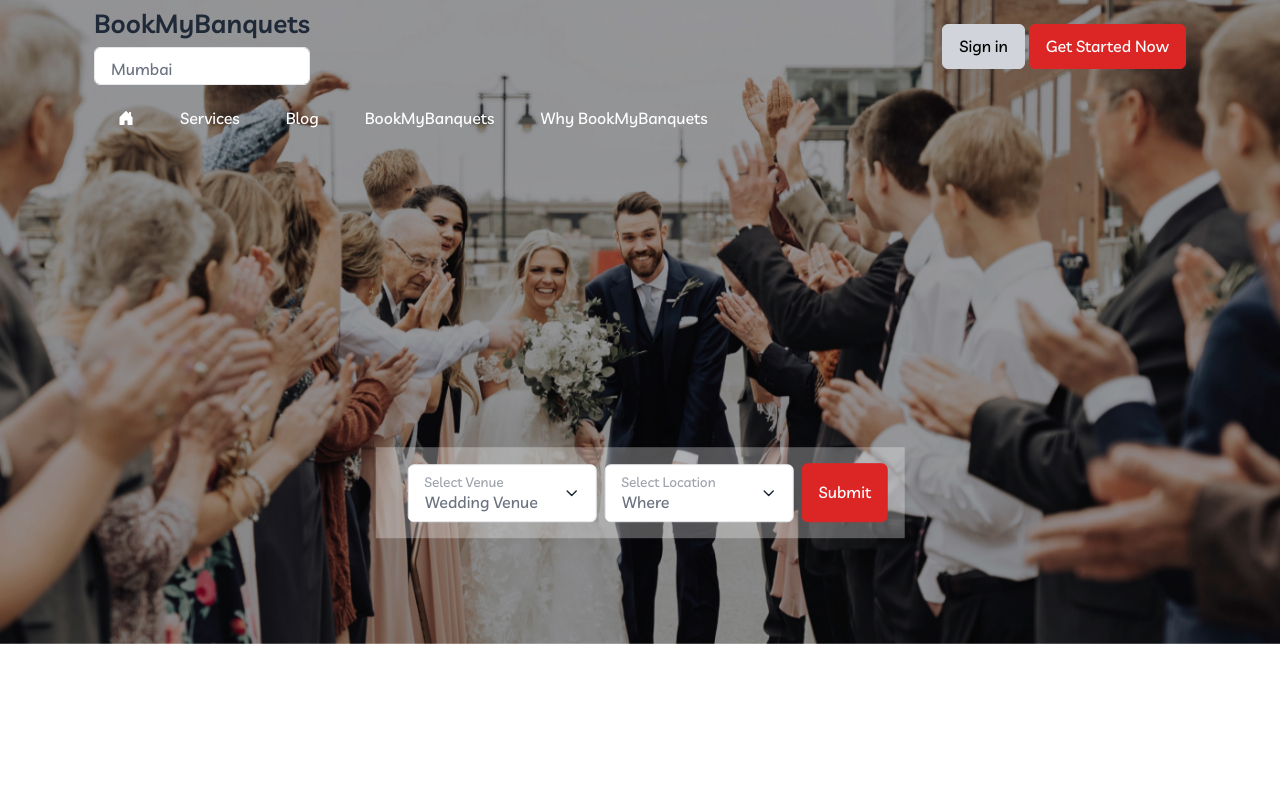
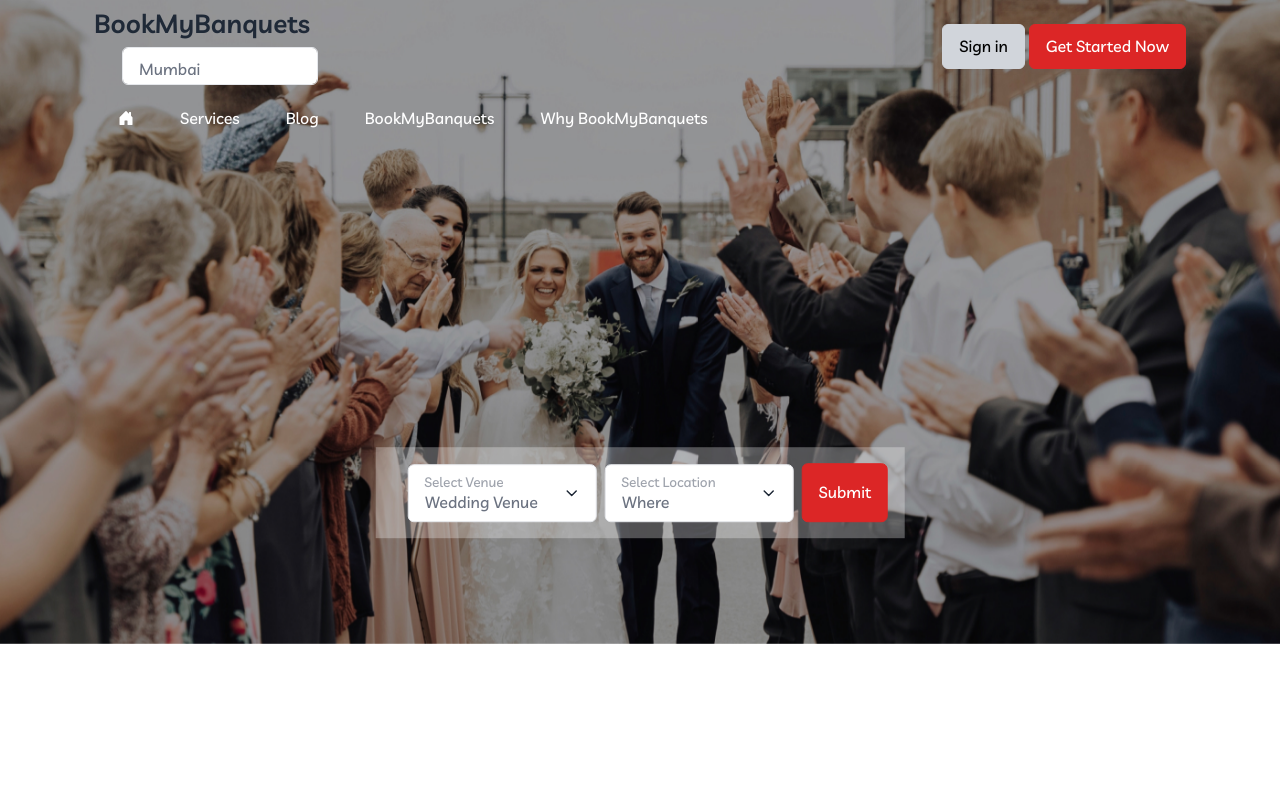
Before and after one commit to sumit180/bookmybanquet, a plain HTML site: page index.html in a window 1280 px wide. Shown: the top 800 px of the page. Drawn offline with nearby package versions, Linux system fonts and the light colour scheme.

Commit message:
fix header

```diff
--- a/index.html
+++ b/index.html
@@ -76,12 +76,13 @@
         <!-- Top Nav -->
         <div class="container">
             <div class="top-nav pt-2">
-                <div class=" flex items-center justify-between">
+                <div class="flex items-center justify-between">
                     <!-- <a class="navbar-brand" href="../index-2.html">
                             BookMyBanquets
                         </a> -->
                     <h2 class="">BookMyBanquets</h2>
-                    <select style="float: right;" class="form-control city ml-2" id="select-city">
+                    <div style="float: right;">
+                        <select class="form-control city ml-2" id="select-city">
 
                             <option value="mumbai" selected="">Mumbai</option>
 
@@ -296,7 +297,7 @@
                             <option value="" disabled="disabled">------------------</option>
                             <option value="destination-wedding">Destination Wedding</option>
                         </select>
-
+                    </div>
                 </div>
                 <div class="p-3 p-lg-0">
 
```
Lines whose indentation alone changed are shown as unchanged.
